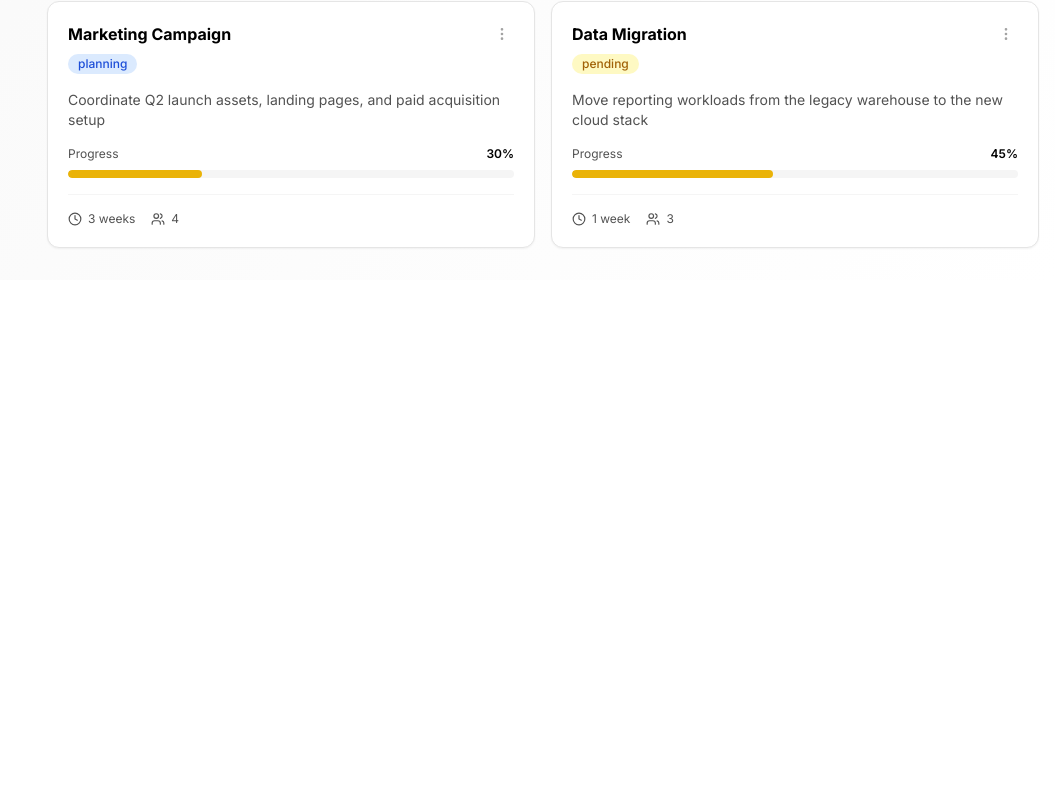
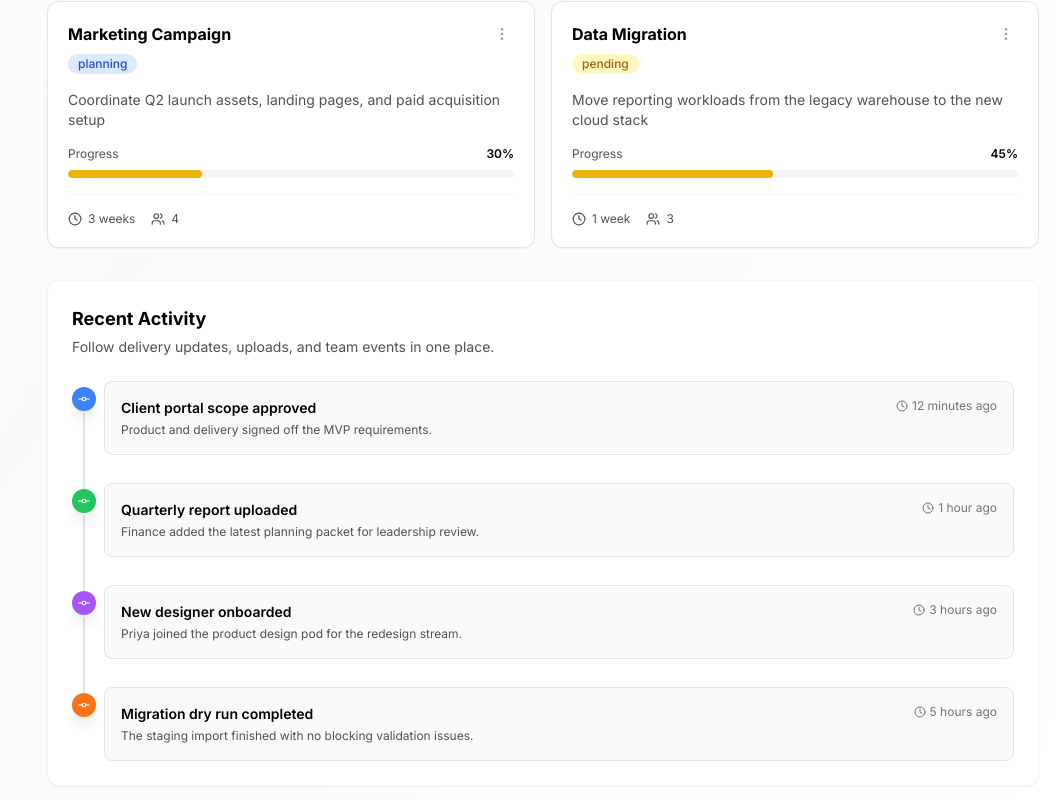
Before and after one commit to adarshshivan/Prototype-1, a React (Vite) app: page / in a window 1280 px wide. Shown: the part 1187-1987 px from the top of the page, without its empty margins (225-1280 px from the left). Before the commit the page ends 1467 px from the top, so only its background shows below. Built offline with nearby package versions, Linux system fonts and the light colour scheme; no server answers.

Commit message:
feat: surface recent activity in dashboard

```diff
--- a/src/App.jsx
+++ b/src/App.jsx
@@ -4,6 +4,7 @@ import DashboardLayout from './components/layout/DashboardLayout'
 import GlassCard from './components/ui/GlassCard'
 import NeoButton from './components/ui/NeoButton'
 import PageHeader from './components/ui/PageHeader'
+import ActivityTimeline from './components/ui/ActivityTimeline'
 import ProjectsSection from './components/ui/ProjectsSection'
 import { FileText, Briefcase, Users, Folder, Plus, TrendingUp, ArrowRight, Calendar, Activity } from 'lucide-react'
 import { formatDate } from './utils/dateUtils'
@@ -69,6 +70,41 @@ function App() {
     },
   ]
 
+  const activities = [
+    {
+      id: 1,
+      type: 'project',
+      title: 'Client portal scope approved',
+      description: 'Product and delivery signed off the MVP requirements.',
+      time: '12 minutes ago',
+      color: 'bg-blue-500',
+    },
+    {
+      id: 2,
+      type: 'document',
+      title: 'Quarterly report uploaded',
+      description: 'Finance added the latest planning packet for leadership review.',
+      time: '1 hour ago',
+      color: 'bg-green-500',
+    },
+    {
+      id: 3,
+      type: 'team',
+      title: 'New designer onboarded',
+      description: 'Priya joined the product design pod for the redesign stream.',
+      time: '3 hours ago',
+      color: 'bg-purple-500',
+    },
+    {
+      id: 4,
+      type: 'update',
+      title: 'Migration dry run completed',
+      description: 'The staging import finished with no blocking validation issues.',
+      time: '5 hours ago',
+      color: 'bg-orange-500',
+    },
+  ]
+
   const normalizedQuery = searchQuery.trim().toLowerCase()
 
   const filteredStats = useMemo(() => {
@@ -94,6 +130,17 @@ function App() {
 
     return projects.filter((project) => {
       const content = `${project.name} ${project.description} ${project.status}`.toLowerCase()
+      return content.includes(normalizedQuery)
+    })
+  }, [normalizedQuery])
+
+  const filteredActivities = useMemo(() => {
+    if (!normalizedQuery) {
+      return activities
+    }
+
+    return activities.filter((activity) => {
+      const content = `${activity.title} ${activity.description} ${activity.type}`.toLowerCase()
       return content.includes(normalizedQuery)
     })
   }, [normalizedQuery])
@@ -224,6 +271,16 @@ function App() {
 
         <ProjectsSection projects={filteredProjects} />
 
+        <GlassCard delay={0.35} hoverEffect={false}>
+          <div className="mb-6 flex items-center justify-between gap-4">
+            <div>
+              <h3 className="text-lg font-bold text-black dark:text-white">Recent Activity</h3>
+              <p className="mt-1 text-sm text-neutral-600 dark:text-neutral-400">Follow delivery updates, uploads, and team events in one place.</p>
+            </div>
+          </div>
+          <ActivityTimeline activities={filteredActivities} />
+        </GlassCard>
+
       </div>
     </DashboardLayout>
   )
--- a/src/components/ui/ActivityTimeline.jsx
+++ b/src/components/ui/ActivityTimeline.jsx
@@ -1,8 +1,7 @@
 import { motion } from 'framer-motion'
 import { GitCommit, Clock } from 'lucide-react'
 
-const ActivityTimeline = () => {
-    const activities = [
+const defaultActivities = [
         {
             id: 1,
             type: 'project',
@@ -44,6 +43,15 @@ const ActivityTimeline = () => {
             color: 'bg-pink-500'
         },
     ]
+
+const ActivityTimeline = ({ activities = defaultActivities }) => {
+    if (activities.length === 0) {
+        return (
+            <div className="rounded-xl border border-dashed border-neutral-200 dark:border-neutral-700 px-6 py-10 text-center text-sm text-neutral-500 dark:text-neutral-400">
+                No activity matches the current filters.
+            </div>
+        )
+    }
 
     return (
         <div className="space-y-1">
```
